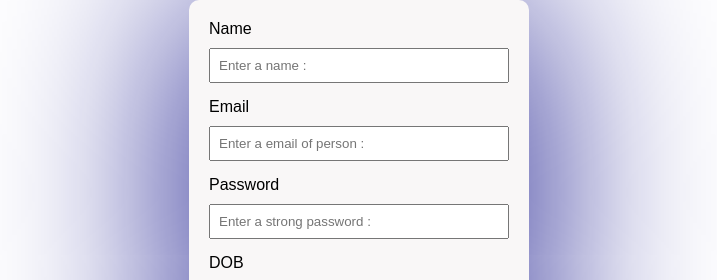
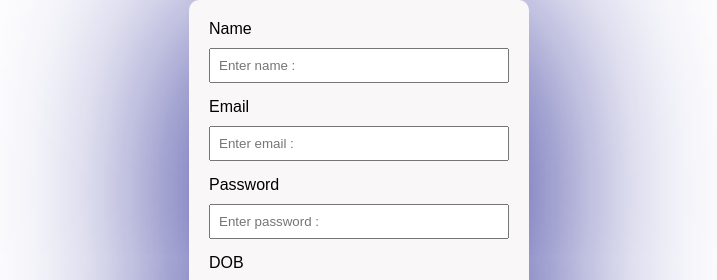
Before and after one commit to jiteshmarri/wd101, a plain HTML site: page index.html in a window 1280 px wide. Shown: the top 280 px of the page, without its empty margins (281-998 px from the left). Drawn offline with Linux system fonts and the light colour scheme.

Commit message:
Update index.html

```diff
--- a/index.html
+++ b/index.html
@@ -1,3 +1,5 @@
+
+
 <!DOCTYPE html>
 <html lang="en">
   <head>
@@ -6,7 +8,7 @@
     <title>Registration Form</title>
     <style>
       body {
-        font-family: Arial, sans-serif;
+        font-family: Arial;
         margin: 0;
         padding: 0;
         display: flex;
@@ -35,6 +37,7 @@
       }
       button {
         background-color: chartreuse;
+        text-shadow: #f9f7f7;
         color: rgb(13, 1, 1);
         padding: 12px;
         border: none;
@@ -65,19 +68,26 @@
   <body>
     <form id="registrationForm" onsubmit="submitForm(event)">
       <label for="name">Name </label>
-      <input type="text" id="name" placeholder="Enter a name :" name="name" />
+      <input
+        type="text"
+        id="name"
+        placeholder="Enter name :"
+        name="name"
+        required
+      />
       <label for="email">Email </label>
       <input
         type="email"
         id="email"
-        placeholder="Enter a email of person :"
+        placeholder="Enter email :"
         name="email"
+        required
       />
       <label for="password">Password</label>
       <input
         type="password"
         id="password"
-        placeholder="Enter a strong password :"
+        placeholder="Enter password :"
         name="password"
       />
       <label for="dob">DOB</label>
```
